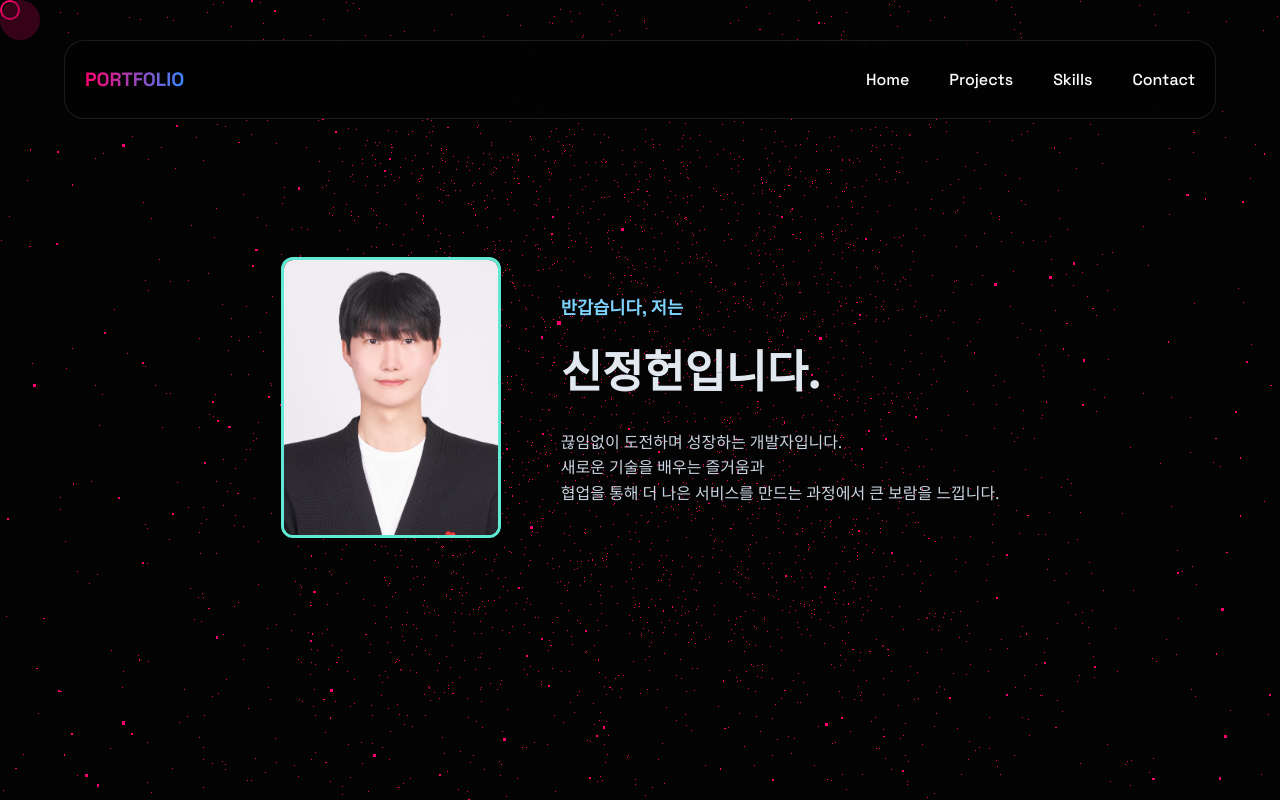
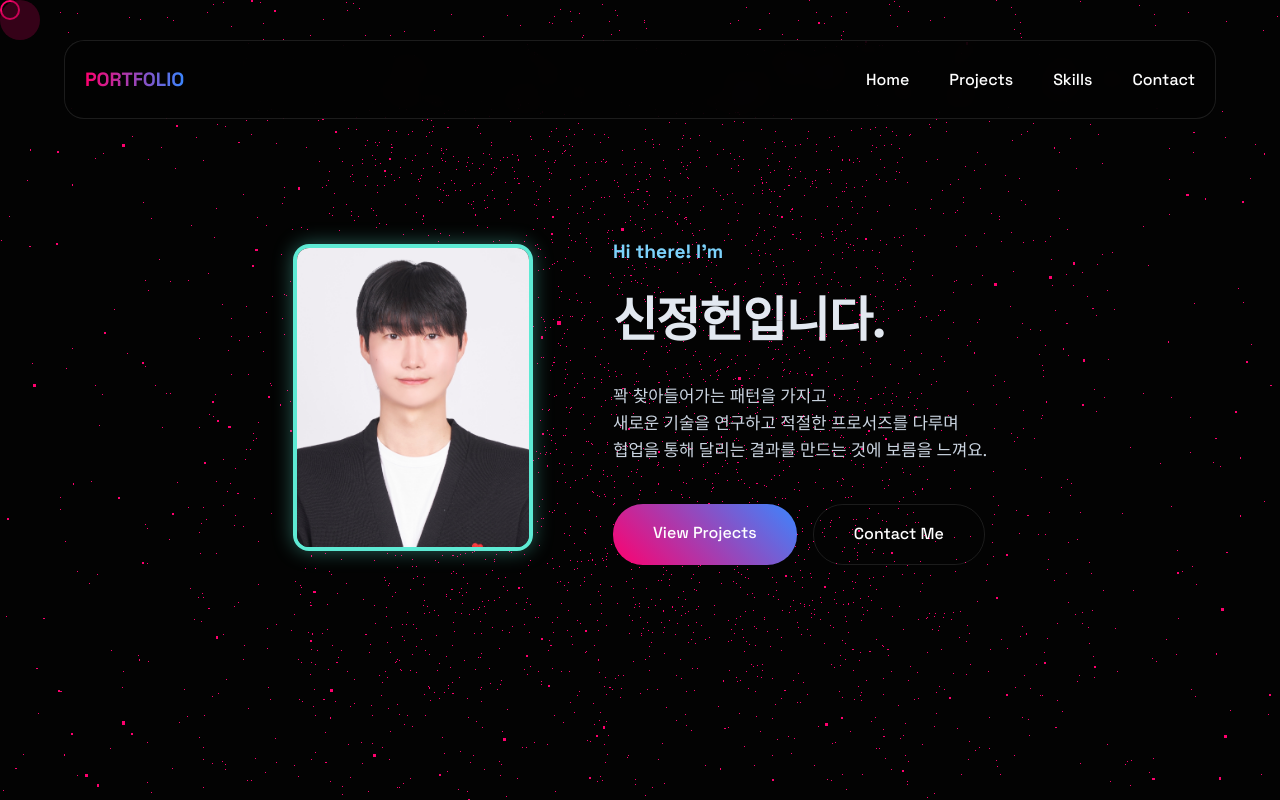
Before and after one commit to JeongHeon2/JeongHeon2.github.io, a plain HTML site: page index.html in a window 1280 px wide. Shown: the top 800 px of the page. Drawn offline with nearby package versions, Linux system fonts and the light colour scheme.

Commit message:
Update index.html

```diff
--- a/index.html
+++ b/index.html
@@ -547,31 +547,33 @@
 
     <!-- 히어로 섹션 -->
 <section class="hero" id="home">
-  <div style="display: flex; flex-direction: row; align-items: center; justify-content: center; gap: 60px; flex-wrap: wrap;">
-    <!-- 왼쪽: 프로필 사진 -->
-    <div>
-      <img src="신정헌 증명사진.jpg" alt="신정헌 프로필 사진" style="width: 220px; border-radius: 12px; border: 3px solid #5eead4;" />
+  <div style="display: flex; flex-wrap: wrap; justify-content: center; align-items: center; gap: 80px; padding: 60px 0;">
+
+    <!-- 프로필 사진 -->
+    <div style="flex-shrink: 0;">
+      <img src="신정헌 증명사진.jpg" alt="신정헌 프로필 사진" style="width: 240px; border-radius: 16px; border: 4px solid #5eead4; box-shadow: 0 0 20px rgba(94, 234, 212, 0.4);" />
     </div>
 
-    <!-- 오른쪽: 텍스트 및 버튼 -->
-    <div style="max-width: 520px; text-align: left; line-height: 1.8;">
-  <div class="intro-text">
-    <h2 style="font-size: 1.1rem; color: #7dd3fc; margin-bottom: 0.5rem;">
-      반갑습니다, 저는
-    </h2>
-    <h1 style="font-size: 2.8rem; color: #e2e8f0; font-weight: 700; margin-bottom: 1rem;">
-      신정헌입니다.
-    </h1>
-    <p style="font-size: 1rem; color: #cbd5e1;">
-      끊임없이 도전하며 성장하는 개발자입니다.<br />
-      새로운 기술을 배우는 즐거움과<br />
-      협업을 통해 더 나은 서비스를 만드는 과정에서 큰 보람을 느낍니다.
-    </p>
-  </div>
-</div>
+    <!-- 텍스트 & 버튼 -->
+    <div style="max-width: 550px; text-align: left; line-height: 1.8;">
+      <div class="intro-text">
+        <h2 style="font-size: 1.2rem; color: #7dd3fc; margin-bottom: 0.5rem;">Hi there! I'm</h2>
+        <h1 style="font-size: 3rem; color: #e2e8f0; font-weight: 700; margin-bottom: 1.2rem; letter-spacing: -1px;"> 신정헌입니다.</h1>
+        <p style="font-size: 1.05rem; color: #cbd5e1;">
+          꽉 찾아들어가는 패턴을 가지고<br/>
+          새로운 기술을 연구하고 적절한 프로서즈를 다루며<br/>
+          협업을 통해 달리는 결과를 만드는 것에 보름을 느껴요.
+        </p>
+        <div class="cta-container" style="margin-top: 2.5rem; display: flex; gap: 16px;">
+          <a href="#projects" class="cta-button cta-primary">View Projects</a>
+          <a href="#contact" class="cta-button cta-secondary">Contact Me</a>
+        </div>
+      </div>
+    </div>
 
   </div>
 </section>
+
 
 
     <!-- 프로젝트 섹션 -->
```
